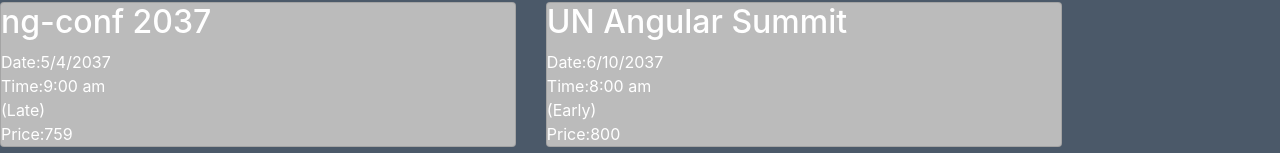
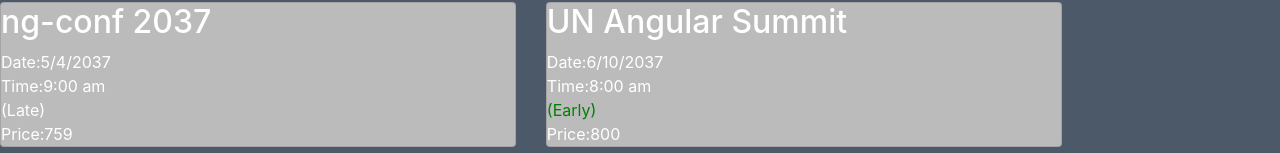
Before and after one commit to akhilapnair/Angular-Fundamentals, an Angular app: page / in a window 1280 px wide. Shown: the part 263-416 px from the top of the page. Built offline with nearby package versions, Linux system fonts and the light colour scheme; data requests are answered from the project's data file.

Commit message:
classninding

```diff
--- a/src/app/event/evet-thumbnail/evet-thumbnail.component.css
+++ b/src/app/event/evet-thumbnail/evet-thumbnail.component.css
@@ -0,0 +1,3 @@
+.green{
+color: green;
+}
--- a/src/app/event/evet-thumbnail/evet-thumbnail.component.html
+++ b/src/app/event/evet-thumbnail/evet-thumbnail.component.html
@@ -4,9 +4,9 @@
 
   <div [ngSwitch]="event?.time">
     Time:{{event?.time}}<br/>
-    <span *ngSwitchCase="'8:00 am'">(Early) </span>
+    <span [class.green]="event?.time=='8:00 am'" *ngSwitchCase="'8:00 am'">(Early) </span>
     <span *ngSwitchCase="'9:00 am'">(Late)</span>
     <span *ngSwitchDefault>(Normal) </span>
   </div>
-  Price:{{event?.price}}<br/>
+    Price:{{event?.price}}<br/>
 </div>
```
